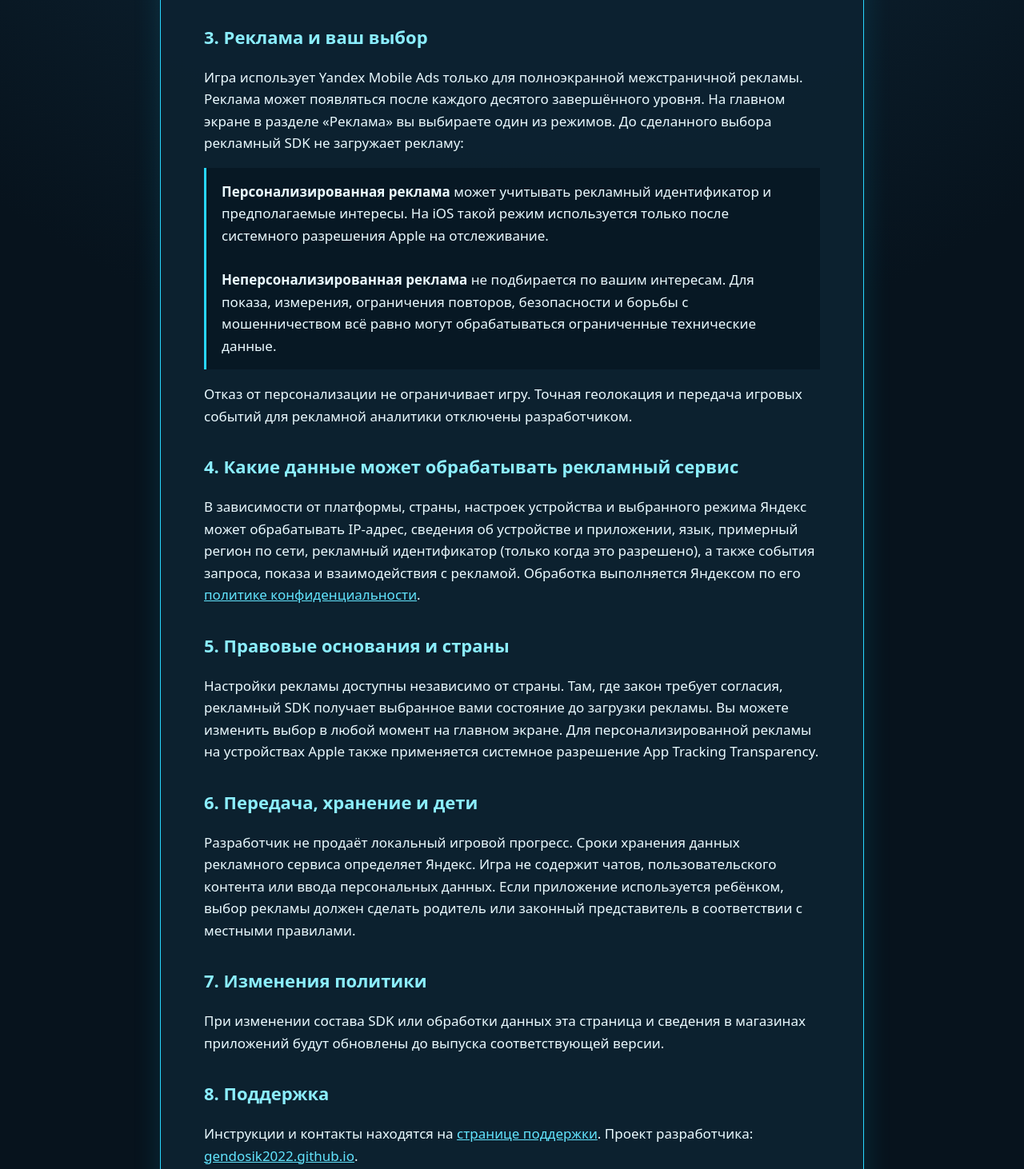
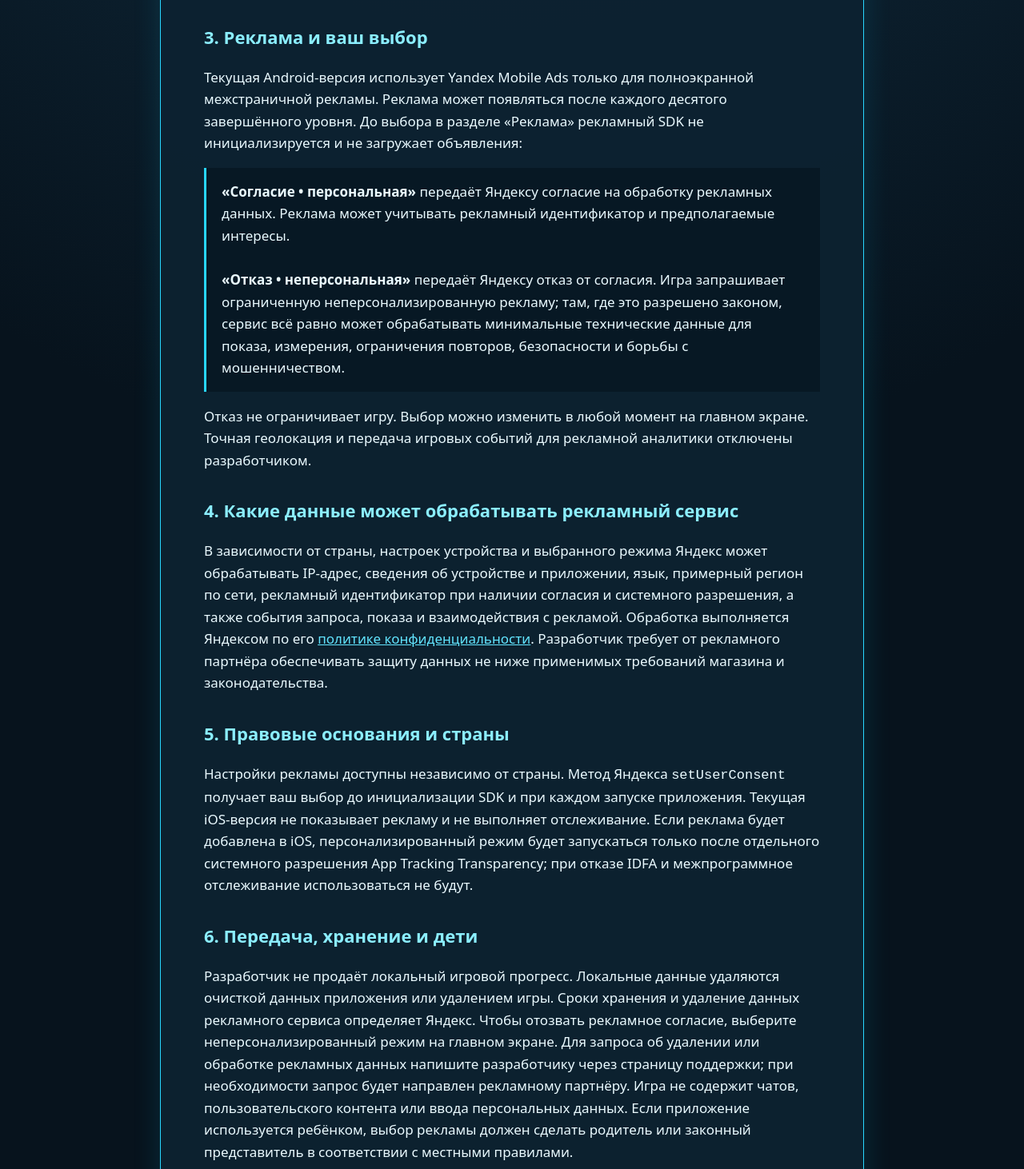
Before and after one commit to Gendosik2022/postal-terminal-privacy, a plain HTML site: page index.html in a window 1280 px wide. Shown: the part 619-2081 px from the top of the page at 80% size. Drawn offline with Linux system fonts and the light colour scheme.

Commit message:
Align index.html with advertising consent model

```diff
--- a/index.html
+++ b/index.html
@@ -24,18 +24,18 @@
   <p>Postal Terminal не создаёт учётные записи и не запрашивает имя, контакты, фотографии, камеру, микрофон или точную геолокацию. Игровой прогресс, результаты уровней, достижения, настройки звука и выбор рекламы хранятся локально на устройстве. Эти данные можно удалить очисткой данных приложения или удалением приложения.</p>
 
   <h2>3. Реклама и ваш выбор</h2>
-  <p>Игра использует Yandex Mobile Ads только для полноэкранной межстраничной рекламы. Реклама может появляться после каждого десятого завершённого уровня. На главном экране в разделе «Реклама» вы выбираете один из режимов. До сделанного выбора рекламный SDK не загружает рекламу:</p>
-  <div class="choice"><strong>Персонализированная реклама</strong> может учитывать рекламный идентификатор и предполагаемые интересы. На iOS такой режим используется только после системного разрешения Apple на отслеживание.<br><br><strong>Неперсонализированная реклама</strong> не подбирается по вашим интересам. Для показа, измерения, ограничения повторов, безопасности и борьбы с мошенничеством всё равно могут обрабатываться ограниченные технические данные.</div>
-  <p>Отказ от персонализации не ограничивает игру. Точная геолокация и передача игровых событий для рекламной аналитики отключены разработчиком.</p>
+  <p>Текущая Android-версия использует Yandex Mobile Ads только для полноэкранной межстраничной рекламы. Реклама может появляться после каждого десятого завершённого уровня. До выбора в разделе «Реклама» рекламный SDK не инициализируется и не загружает объявления:</p>
+  <div class="choice"><strong>«Согласие • персональная»</strong> передаёт Яндексу согласие на обработку рекламных данных. Реклама может учитывать рекламный идентификатор и предполагаемые интересы.<br><br><strong>«Отказ • неперсональная»</strong> передаёт Яндексу отказ от согласия. Игра запрашивает ограниченную неперсонализированную рекламу; там, где это разрешено законом, сервис всё равно может обрабатывать минимальные технические данные для показа, измерения, ограничения повторов, безопасности и борьбы с мошенничеством.</div>
+  <p>Отказ не ограничивает игру. Выбор можно изменить в любой момент на главном экране. Точная геолокация и передача игровых событий для рекламной аналитики отключены разработчиком.</p>
 
   <h2>4. Какие данные может обрабатывать рекламный сервис</h2>
-  <p>В зависимости от платформы, страны, настроек устройства и выбранного режима Яндекс может обрабатывать IP-адрес, сведения об устройстве и приложении, язык, примерный регион по сети, рекламный идентификатор (только когда это разрешено), а также события запроса, показа и взаимодействия с рекламой. Обработка выполняется Яндексом по его <a href="https://yandex.com/legal/confidential/">политике конфиденциальности</a>.</p>
+  <p>В зависимости от страны, настроек устройства и выбранного режима Яндекс может обрабатывать IP-адрес, сведения об устройстве и приложении, язык, примерный регион по сети, рекламный идентификатор при наличии согласия и системного разрешения, а также события запроса, показа и взаимодействия с рекламой. Обработка выполняется Яндексом по его <a href="https://yandex.com/legal/confidential/">политике конфиденциальности</a>. Разработчик требует от рекламного партнёра обеспечивать защиту данных не ниже применимых требований магазина и законодательства.</p>
 
   <h2>5. Правовые основания и страны</h2>
-  <p>Настройки рекламы доступны независимо от страны. Там, где закон требует согласия, рекламный SDK получает выбранное вами состояние до загрузки рекламы. Вы можете изменить выбор в любой момент на главном экране. Для персонализированной рекламы на устройствах Apple также применяется системное разрешение App Tracking Transparency.</p>
+  <p>Настройки рекламы доступны независимо от страны. Метод Яндекса <code>setUserConsent</code> получает ваш выбор до инициализации SDK и при каждом запуске приложения. Текущая iOS-версия не показывает рекламу и не выполняет отслеживание. Если реклама будет добавлена в iOS, персонализированный режим будет запускаться только после отдельного системного разрешения App Tracking Transparency; при отказе IDFA и межпрограммное отслеживание использоваться не будут.</p>
 
   <h2>6. Передача, хранение и дети</h2>
-  <p>Разработчик не продаёт локальный игровой прогресс. Сроки хранения данных рекламного сервиса определяет Яндекс. Игра не содержит чатов, пользовательского контента или ввода персональных данных. Если приложение используется ребёнком, выбор рекламы должен сделать родитель или законный представитель в соответствии с местными правилами.</p>
+  <p>Разработчик не продаёт локальный игровой прогресс. Локальные данные удаляются очисткой данных приложения или удалением игры. Сроки хранения и удаление данных рекламного сервиса определяет Яндекс. Чтобы отозвать рекламное согласие, выберите неперсонализированный режим на главном экране. Для запроса об удалении или обработке рекламных данных напишите разработчику через страницу поддержки; при необходимости запрос будет направлен рекламному партнёру. Игра не содержит чатов, пользовательского контента или ввода персональных данных. Если приложение используется ребёнком, выбор рекламы должен сделать родитель или законный представитель в соответствии с местными правилами.</p>
 
   <h2>7. Изменения политики</h2>
   <p>При изменении состава SDK или обработки данных эта страница и сведения в магазинах приложений будут обновлены до выпуска соответствующей версии.</p>
```
